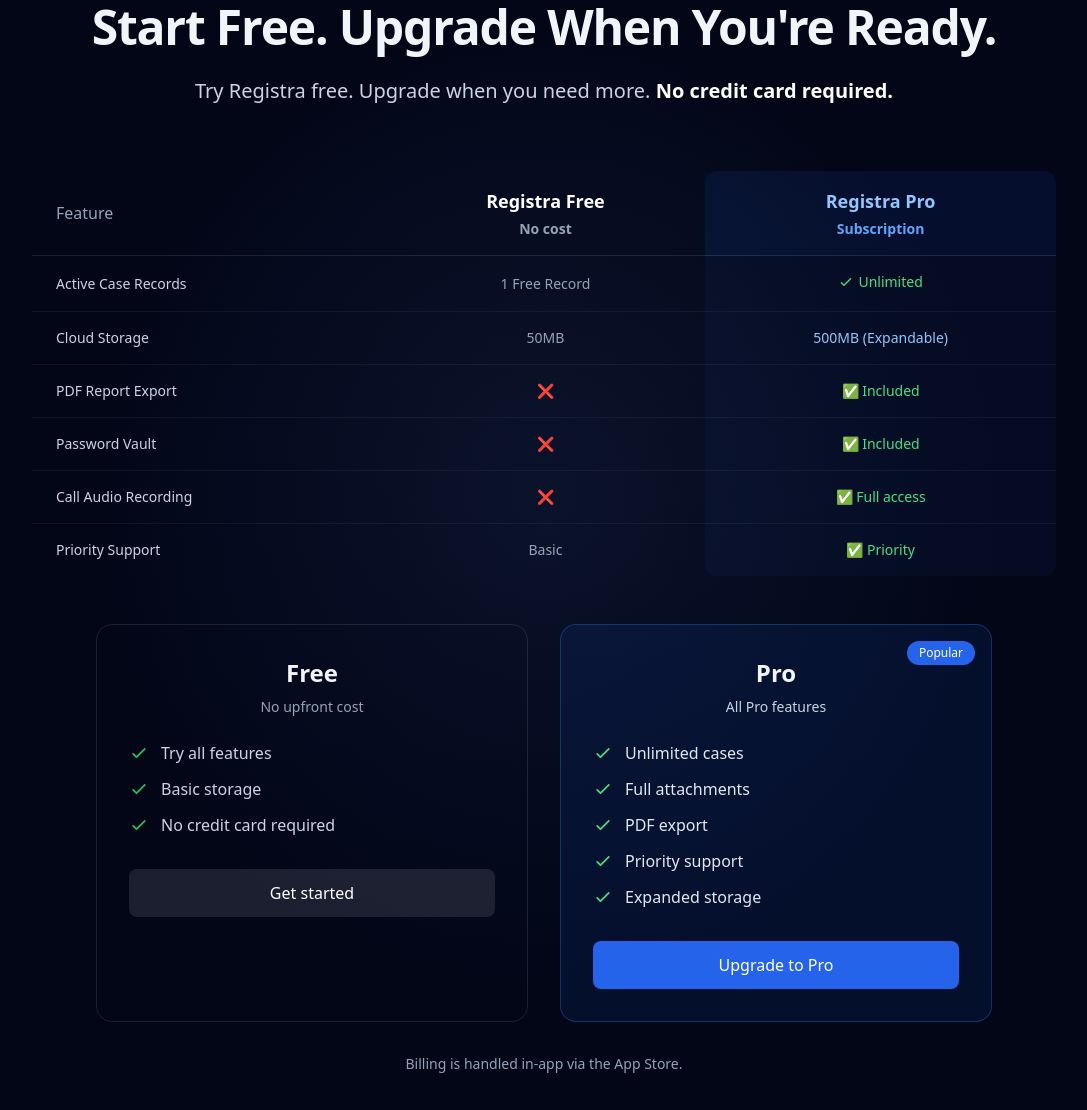
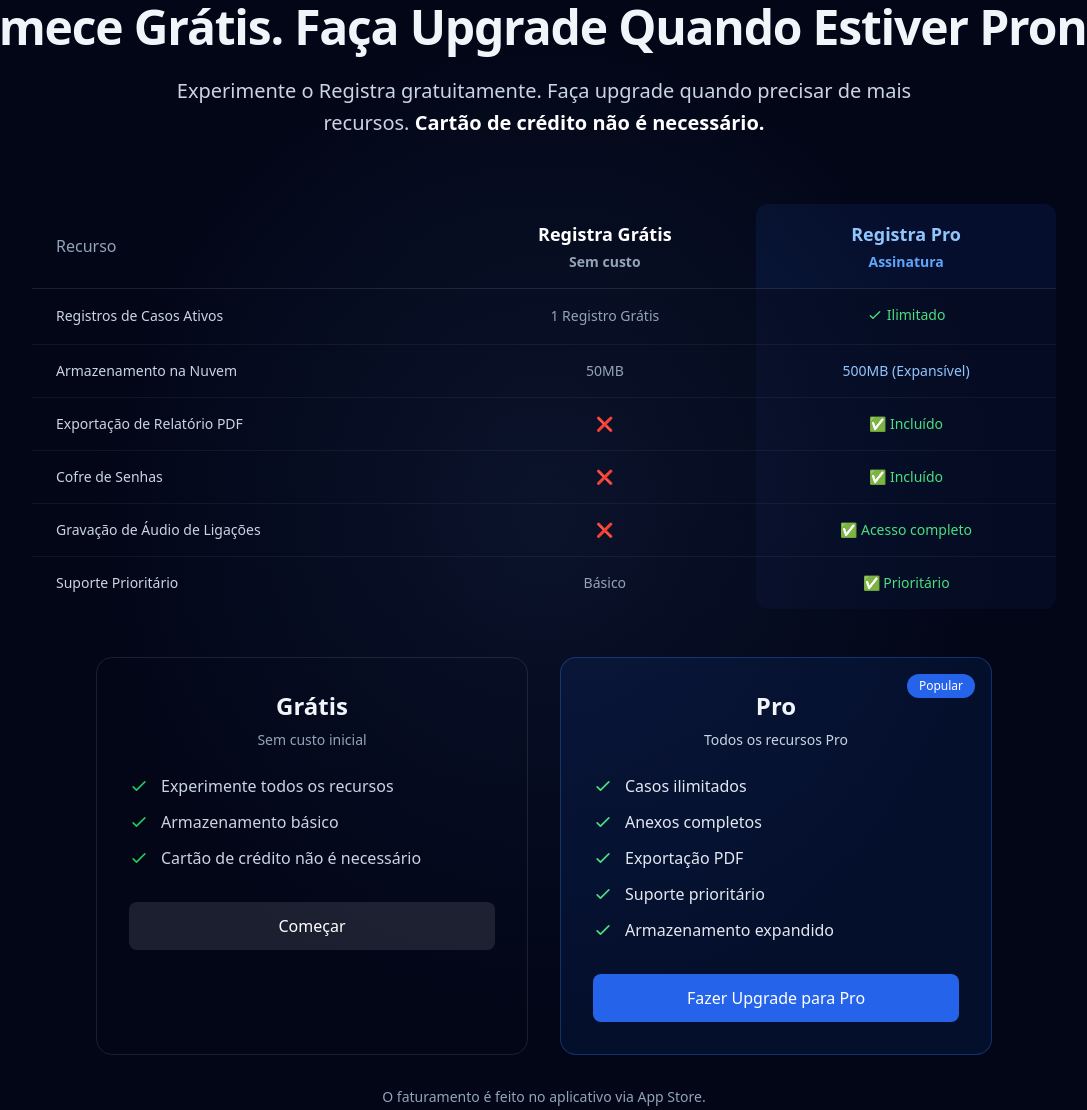
Before and after one commit to allancoel/RegistraLanding, a website: page index-pt.html in a window 1280 px wide. Shown: the part 7060-8170 px from the top of the page, without its empty margins (96-1183 px from the left). Drawn offline with nearby package versions, Linux system fonts and the light colour scheme.

Commit message:
feat: translate Portuguese pricing section
- Translate pricing table headers and features
- Translate Free and Pro plan cards with all benefits
- Translate billing information and CTA buttons
- Update all pricing-related text to Brazilian Portuguese

```diff
--- a/index-pt.html
+++ b/index-pt.html
@@ -963,13 +963,13 @@
       <div class="relative mx-auto max-w-7xl px-6 py-20 md:py-32">
         <div class="text-center mb-16">
           <span class="inline-block px-4 py-2 bg-blue-600/10 text-blue-400 rounded-full text-sm font-semibold mb-4 border border-blue-500/20">
-            PRICING
+            PREÇOS
           </span>
           <h2 class="text-4xl md:text-5xl font-bold tracking-tight mb-6">
-            Start Free. Upgrade When You're Ready.
+            Comece Grátis. Faça Upgrade Quando Estiver Pronto.
           </h2>
           <p class="text-xl text-slate-300 max-w-3xl mx-auto leading-relaxed">
-            Try Registra free. Upgrade when you need more. <strong class="text-white">No credit card required.</strong>
+            Experimente o Registra gratuitamente. Faça upgrade quando precisar de mais recursos. <strong class="text-white">Cartão de crédito não é necessário.</strong>
           </p>
         </div>
 
@@ -978,69 +978,69 @@
         <table class="w-full border-collapse">
           <thead>
             <tr class="border-b border-white/10">
-              <th class="py-4 px-6 text-left text-slate-400 font-medium">Feature</th>
+              <th class="py-4 px-6 text-left text-slate-400 font-medium">Recurso</th>
               <th class="py-4 px-6 text-center">
-                <div class="text-lg font-semibold text-white">Registra Free</div>
-                <div class="text-sm text-slate-400 mt-1">No cost</div>
+                <div class="text-lg font-semibold text-white">Registra Grátis</div>
+                <div class="text-sm text-slate-400 mt-1">Sem custo</div>
               </th>
               <th class="py-4 px-6 text-center bg-blue-600/10 rounded-t-xl">
                 <div class="text-lg font-semibold text-blue-300">Registra Pro</div>
-                <div class="text-sm text-blue-400 mt-1">Subscription</div>
+                <div class="text-sm text-blue-400 mt-1">Assinatura</div>
               </th>
             </tr>
           </thead>
           <tbody class="text-sm">
             <tr class="border-b border-white/5">
-              <td class="py-4 px-6 text-slate-300">Active Case Records</td>
-              <td class="py-4 px-6 text-center text-slate-400">1 Free Record</td>
+              <td class="py-4 px-6 text-slate-300">Registros de Casos Ativos</td>
+              <td class="py-4 px-6 text-center text-slate-400">1 Registro Grátis</td>
               <td class="py-4 px-6 text-center bg-blue-600/5">
                 <span class="inline-flex items-center gap-1 text-green-400 font-medium">
                   <svg class="w-4 h-4" fill="none" stroke="currentColor" viewBox="0 0 24 24">
                     <path stroke-linecap="round" stroke-linejoin="round" stroke-width="2" d="M5 13l4 4L19 7"></path>
                   </svg>
-                  Unlimited
+                  Ilimitado
                 </span>
               </td>
             </tr>
             <tr class="border-b border-white/5">
-              <td class="py-4 px-6 text-slate-300">Cloud Storage</td>
+              <td class="py-4 px-6 text-slate-300">Armazenamento na Nuvem</td>
               <td class="py-4 px-6 text-center text-slate-400">50MB</td>
               <td class="py-4 px-6 text-center bg-blue-600/5">
-                <span class="text-blue-300 font-medium">500MB (Expandable)</span>
+                <span class="text-blue-300 font-medium">500MB (Expansível)</span>
               </td>
             </tr>
             <tr class="border-b border-white/5">
-              <td class="py-4 px-6 text-slate-300">PDF Report Export</td>
+              <td class="py-4 px-6 text-slate-300">Exportação de Relatório PDF</td>
               <td class="py-4 px-6 text-center">
                 <span class="text-red-400">❌</span>
               </td>
               <td class="py-4 px-6 text-center bg-blue-600/5">
-                <span class="text-green-400">✅ Included</span>
+                <span class="text-green-400">✅ Incluído</span>
               </td>
             </tr>
             <tr class="border-b border-white/5">
-              <td class="py-4 px-6 text-slate-300">Password Vault</td>
+              <td class="py-4 px-6 text-slate-300">Cofre de Senhas</td>
               <td class="py-4 px-6 text-center">
                 <span class="text-red-400">❌</span>
               </td>
               <td class="py-4 px-6 text-center bg-blue-600/5">
-                <span class="text-green-400">✅ Included</span>
+                <span class="text-green-400">✅ Incluído</span>
               </td>
             </tr>
             <tr class="border-b border-white/5">
-              <td class="py-4 px-6 text-slate-300">Call Audio Recording</td>
+              <td class="py-4 px-6 text-slate-300">Gravação de Áudio de Ligações</td>
               <td class="py-4 px-6 text-center">
                 <span class="text-red-400">❌</span>
               </td>
               <td class="py-4 px-6 text-center bg-blue-600/5">
-                <span class="text-green-400">✅ Full access</span>
+                <span class="text-green-400">✅ Acesso completo</span>
               </td>
             </tr>
             <tr>
-              <td class="py-4 px-6 text-slate-300">Priority Support</td>
-              <td class="py-4 px-6 text-center text-slate-400">Basic</td>
+              <td class="py-4 px-6 text-slate-300">Suporte Prioritário</td>
+              <td class="py-4 px-6 text-center text-slate-400">Básico</td>
               <td class="py-4 px-6 text-center bg-blue-600/5 rounded-b-xl">
-                <span class="text-green-400">✅ Priority</span>
+                <span class="text-green-400">✅ Prioritário</span>
               </td>
             </tr>
           </tbody>
@@ -1050,74 +1050,74 @@
       <div class="grid md:grid-cols-2 gap-8 max-w-4xl mx-auto">
         <div class="p-8 rounded-2xl border border-white/10">
           <div class="text-center">
-            <h3 class="text-2xl font-semibold mb-2">Free</h3>
-            <div class="text-sm text-slate-400 mb-6">No upfront cost</div>
+            <h3 class="text-2xl font-semibold mb-2">Grátis</h3>
+            <div class="text-sm text-slate-400 mb-6">Sem custo inicial</div>
             <ul class="space-y-3 text-slate-300 mb-8">
               <li class="flex items-center gap-3">
                 <svg class="w-5 h-5 text-green-500 flex-shrink-0" fill="none" stroke="currentColor" viewBox="0 0 24 24">
                   <path stroke-linecap="round" stroke-linejoin="round" stroke-width="2" d="M5 13l4 4L19 7"></path>
                 </svg>
-                Try all features
+                Experimente todos os recursos
               </li>
               <li class="flex items-center gap-3">
                 <svg class="w-5 h-5 text-green-500 flex-shrink-0" fill="none" stroke="currentColor" viewBox="0 0 24 24">
                   <path stroke-linecap="round" stroke-linejoin="round" stroke-width="2" d="M5 13l4 4L19 7"></path>
                 </svg>
-                Basic storage
+                Armazenamento básico
               </li>
               <li class="flex items-center gap-3">
                 <svg class="w-5 h-5 text-green-500 flex-shrink-0" fill="none" stroke="currentColor" viewBox="0 0 24 24">
                   <path stroke-linecap="round" stroke-linejoin="round" stroke-width="2" d="M5 13l4 4L19 7"></path>
                 </svg>
-                No credit card required
+                Cartão de crédito não é necessário
               </li>
             </ul>
-            <a href="https://apps.apple.com/br/app/registra-app/id6747366907" class="w-full inline-block px-6 py-3 rounded-lg bg-white/10 text-white hover:bg-white/20 transition-colors text-center" target="_blank" rel="noopener">Get started</a>
+            <a href="https://apps.apple.com/br/app/registra-app/id6747366907" class="w-full inline-block px-6 py-3 rounded-lg bg-white/10 text-white hover:bg-white/20 transition-colors text-center" target="_blank" rel="noopener">Começar</a>
           </div>
         </div>
         <div class="p-8 rounded-2xl bg-blue-600/10 border border-blue-500/30 relative">
           <div class="absolute top-4 right-4 px-3 py-1 bg-blue-600 text-white text-xs rounded-full">Popular</div>
           <div class="text-center">
             <h3 class="text-2xl font-semibold mb-2">Pro</h3>
-            <div class="text-sm text-slate-300 mb-6">All Pro features</div>
+            <div class="text-sm text-slate-300 mb-6">Todos os recursos Pro</div>
             <ul class="space-y-3 text-slate-200 mb-8">
               <li class="flex items-center gap-3">
                 <svg class="w-5 h-5 text-green-400 flex-shrink-0" fill="none" stroke="currentColor" viewBox="0 0 24 24">
                   <path stroke-linecap="round" stroke-linejoin="round" stroke-width="2" d="M5 13l4 4L19 7"></path>
                 </svg>
-                Unlimited cases
+                Casos ilimitados
               </li>
               <li class="flex items-center gap-3">
                 <svg class="w-5 h-5 text-green-400 flex-shrink-0" fill="none" stroke="currentColor" viewBox="0 0 24 24">
                   <path stroke-linecap="round" stroke-linejoin="round" stroke-width="2" d="M5 13l4 4L19 7"></path>
                 </svg>
-                Full attachments
+                Anexos completos
               </li>
               <li class="flex items-center gap-3">
                 <svg class="w-5 h-5 text-green-400 flex-shrink-0" fill="none" stroke="currentColor" viewBox="0 0 24 24">
                   <path stroke-linecap="round" stroke-linejoin="round" stroke-width="2" d="M5 13l4 4L19 7"></path>
                 </svg>
-                PDF export
+                Exportação PDF
               </li>
               <li class="flex items-center gap-3">
                 <svg class="w-5 h-5 text-green-400 flex-shrink-0" fill="none" stroke="currentColor" viewBox="0 0 24 24">
                   <path stroke-linecap="round" stroke-linejoin="round" stroke-width="2" d="M5 13l4 4L19 7"></path>
                 </svg>
-                Priority support
+                Suporte prioritário
               </li>
               <li class="flex items-center gap-3">
                 <svg class="w-5 h-5 text-green-400 flex-shrink-0" fill="none" stroke="currentColor" viewBox="0 0 24 24">
                   <path stroke-linecap="round" stroke-linejoin="round" stroke-width="2" d="M5 13l4 4L19 7"></path>
                 </svg>
-                Expanded storage
+                Armazenamento expandido
               </li>
             </ul>
-            <a href="https://apps.apple.com/br/app/registra-app/id6747366907" class="w-full inline-block px-6 py-3 rounded-lg bg-blue-600 text-white hover:bg-blue-500 transition-colors text-center" target="_blank" rel="noopener">Upgrade to Pro</a>
+            <a href="https://apps.apple.com/br/app/registra-app/id6747366907" class="w-full inline-block px-6 py-3 rounded-lg bg-blue-600 text-white hover:bg-blue-500 transition-colors text-center" target="_blank" rel="noopener">Fazer Upgrade para Pro</a>
           </div>
         </div>
       </div>
         <div class="text-center mt-8">
-          <p class="text-sm text-slate-400">Billing is handled in‑app via the App Store.</p>
+          <p class="text-sm text-slate-400">O faturamento é feito no aplicativo via App Store.</p>
         </div>
       </div>
     </section>
```
